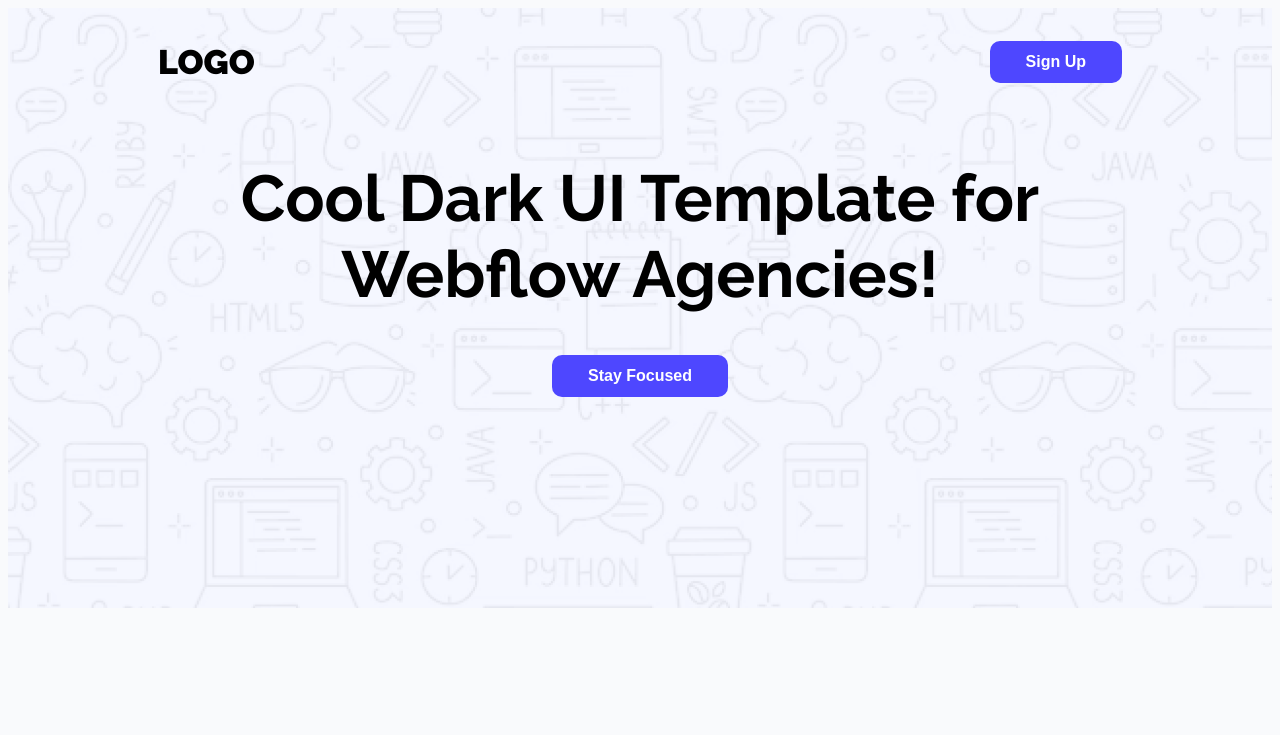
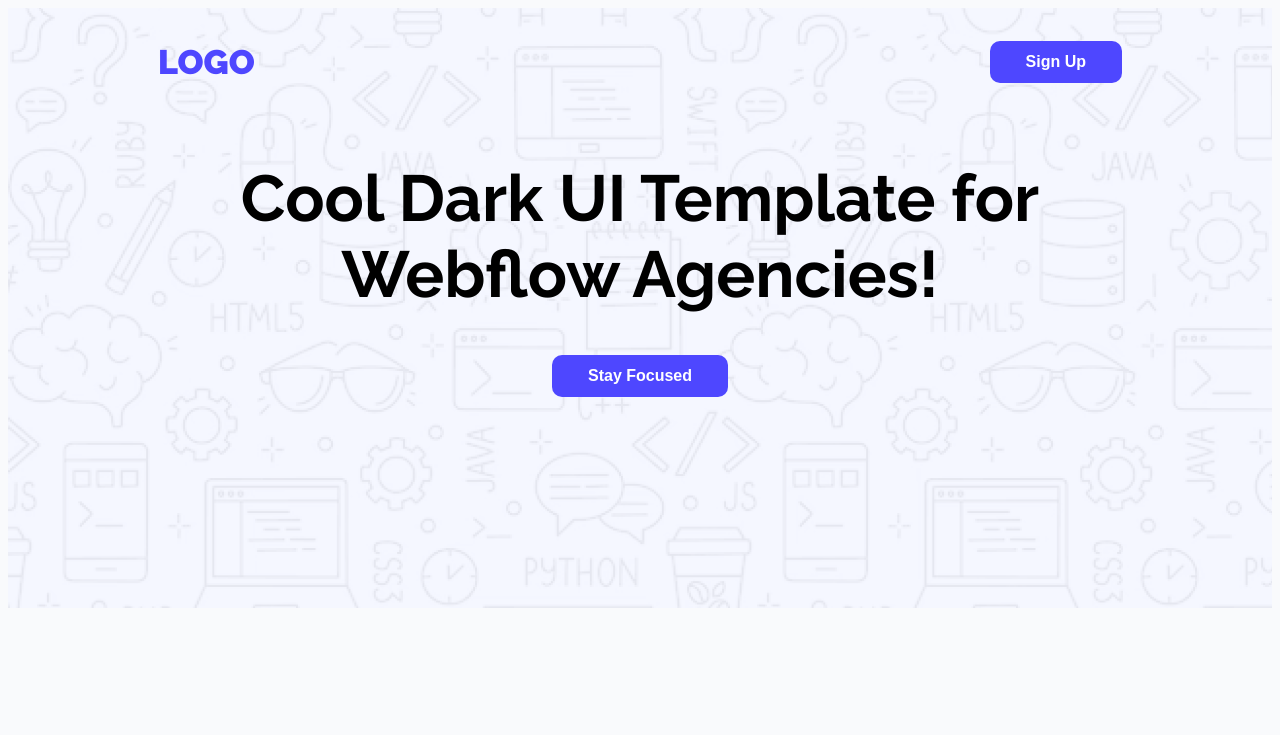
Before and after one commit to musfiquerr/first-assignment, a plain HTML site: page index.html in a window 1280 px wide. Shown: the top 735 px of the page. Drawn offline with Linux system fonts and the light colour scheme.

Commit message:
add a color to logo

```diff
--- a/index.html
+++ b/index.html
@@ -12,7 +12,7 @@
 <body>
     <header class="raleway-normal">
         <nav>
-            <h3 class="nav-title primary-color">LOGO</h3>
+            <h3 class="nav-title">LOGO</h3>
             <a href=""><button class="btn-primary">Sign Up</button></a>
         </nav>
         <div class="banner">
--- a/styles/style.css
+++ b/styles/style.css
@@ -5,6 +5,9 @@
 }
 body{
     background-color: #d6dded22
+}
+.nav-title{
+  color:  #4E47FF;
 }
 
 .btn-primary{
```
